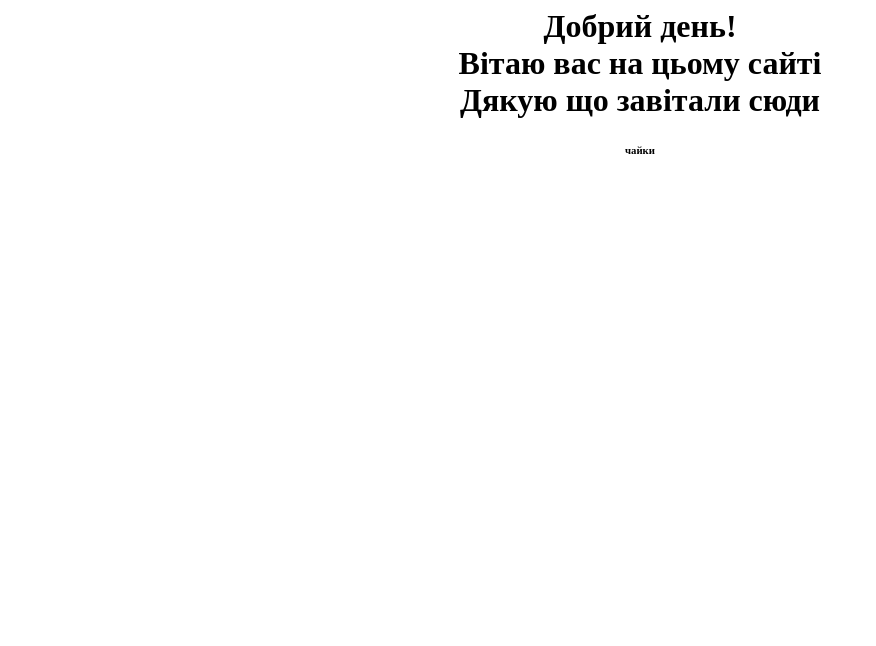
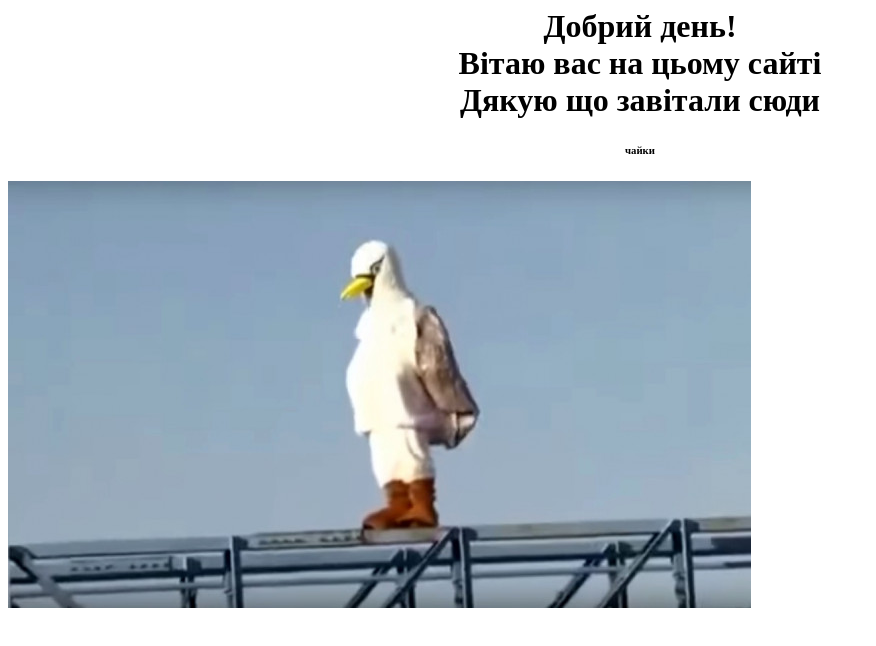
Before and after one commit to jamm220/jamm220.github.io, a plain HTML site: page index.html in a window 1280 px wide. Shown: the whole page, without its empty margins (0-876 px from the left). Drawn offline with Linux system fonts and the light colour scheme.

Commit message:
Add files via upload

```diff
--- a/index.html
+++ b/index.html
@@ -10,6 +10,6 @@ body{background-image:url("tea.gif")}
 Вітаю вас на цьому сайті<br>
 Дякую що завітали сюди<br></h1>
 <h6 align="center">чайки</h6>
-<img shc="чайка.jpeg">
+<img src="чайка.jpg">
 </body>
 </html>
```
